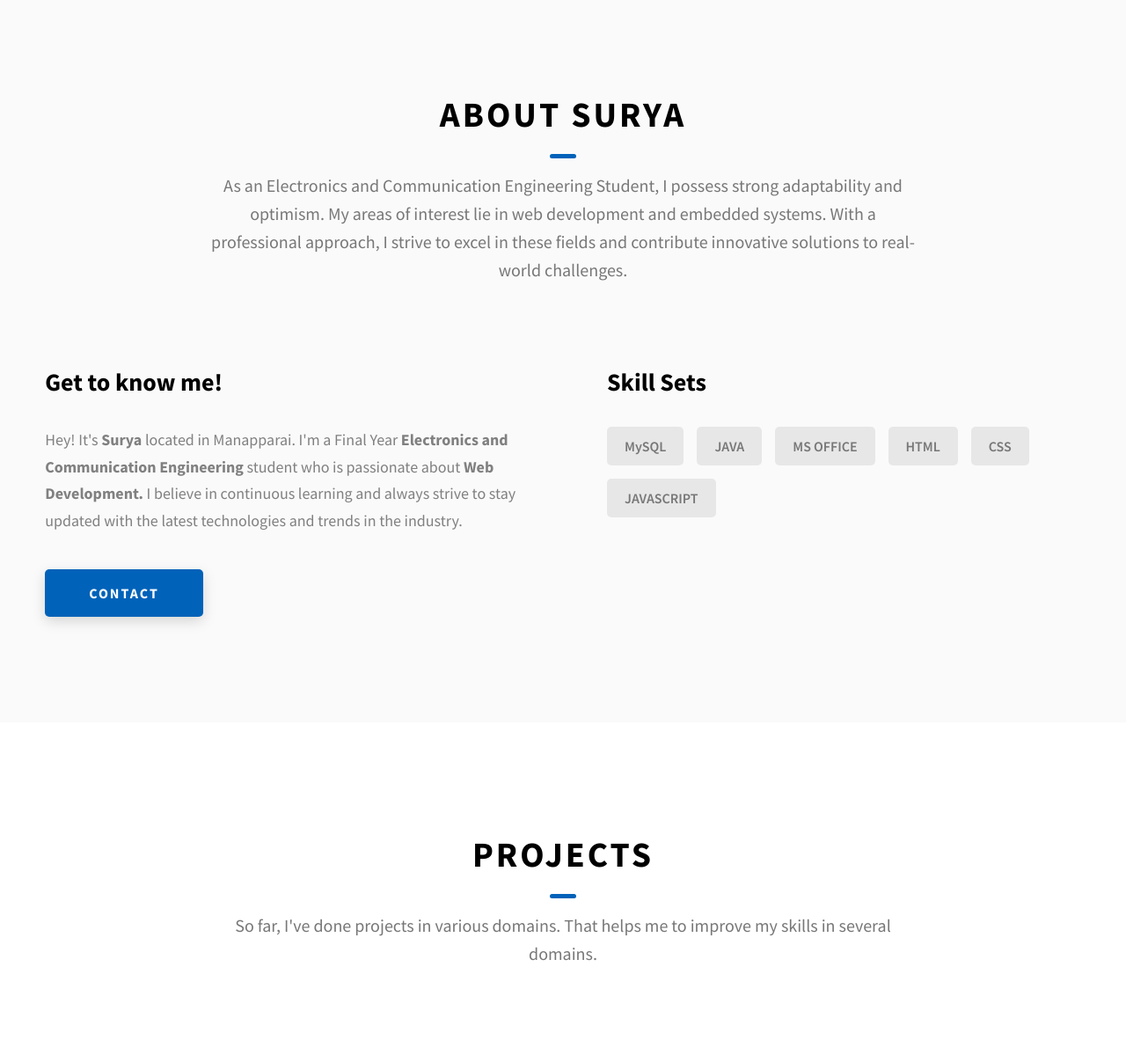
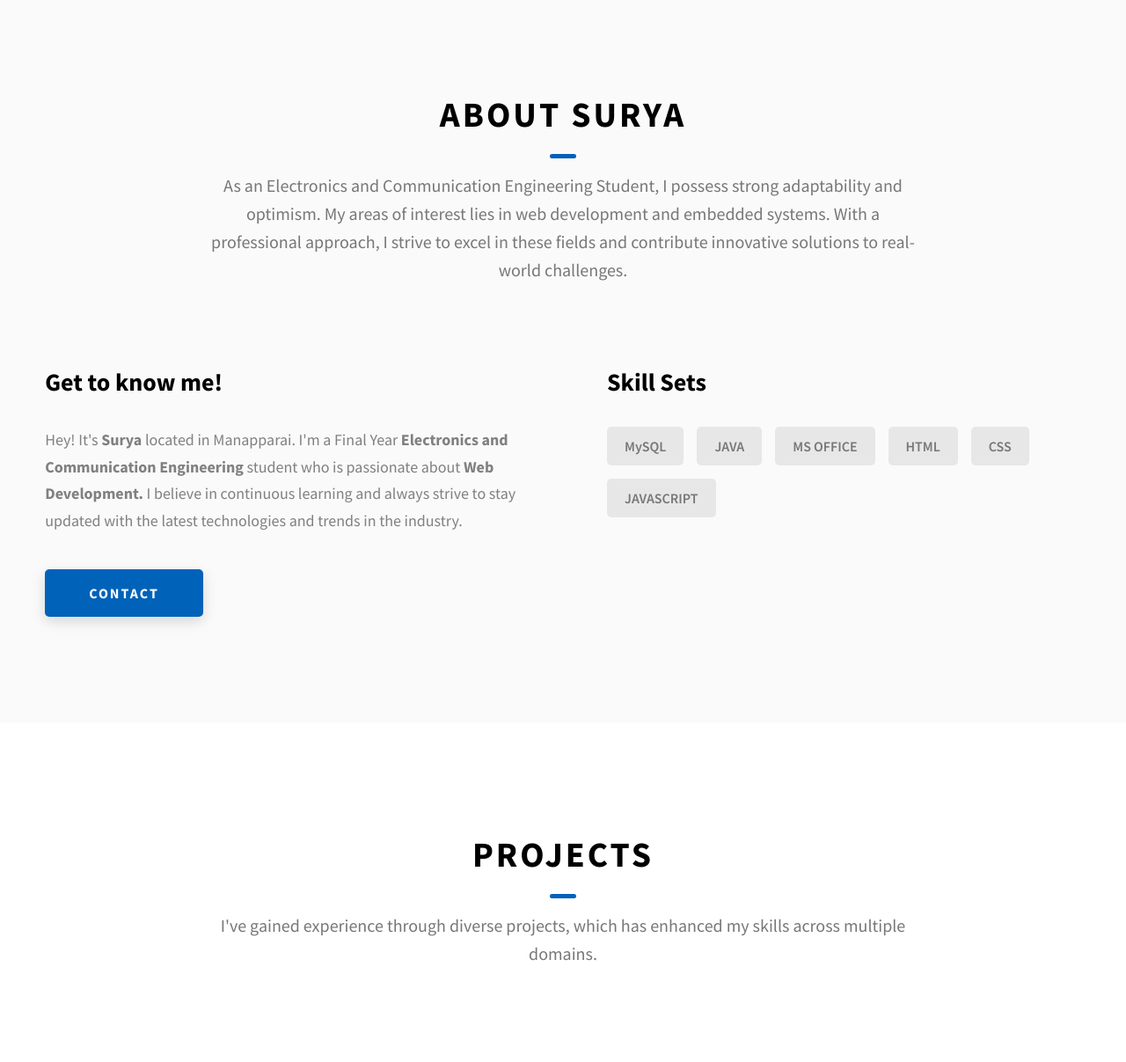
Before and after one commit to SuryaS1569/Portfolio, a website: page index.html in a window 1280 px wide. Shown: the part 820-2027 px from the top of the page at 88% size. Drawn offline with Linux system fonts and the light colour scheme.

Commit message:
Update index.html

```diff
--- a/index.html
+++ b/index.html
@@ -130,7 +130,7 @@
         <h2 class="heading heading-sec heading-sec__mb-med">
           <span class="heading-sec__main">About Surya</span>
           <span class="heading-sec__sub">
-            As an Electronics and Communication Engineering Student, I possess strong adaptability and optimism. My areas of interest lie in web development and embedded systems. With a professional approach, I strive to excel in these fields and contribute innovative solutions to real-world challenges.
+            As an Electronics and Communication Engineering Student, I possess strong adaptability and optimism. My areas of interest lies in web development and embedded systems. With a professional approach, I strive to excel in these fields and contribute innovative solutions to real-world challenges.
           </span>
         </h2>
         <div class="about__content">
@@ -167,7 +167,7 @@
         <h2 class="heading heading-sec heading-sec__mb-bg">
           <span class="heading-sec__main">Projects</span>
           <span class="heading-sec__sub">
-            So far, I've done projects in various domains. That helps me to improve my skills in several domains.
+           I've gained experience through diverse projects, which has enhanced my skills across multiple domains.
           </span>
         </h2>
         <div class="projects__content">
```
